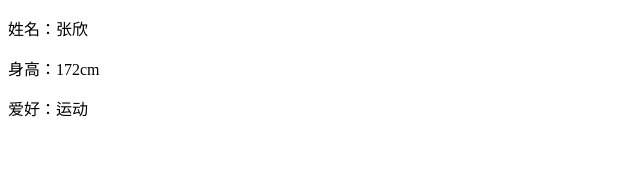
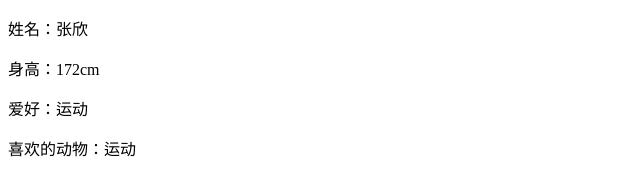
Before and after one commit to sukura/yuyan, a plain HTML site: page index.html in a window 1280 px wide. Shown: the whole page, without its empty margins (0-640 px from the left). Drawn offline with Linux system fonts and the light colour scheme.

Commit message:
第二次提交本地

```diff
--- a/index.html
+++ b/index.html
@@ -7,6 +7,7 @@
      <p>姓名：<span>张欣</span></p>
      <p>身高：<span>172cm</span></p>
      <p>爱好：<span>运动</span></p>
+     <p>喜欢的动物：<span>运动</span></p>
    </div>
  </body>
 </head>
```
